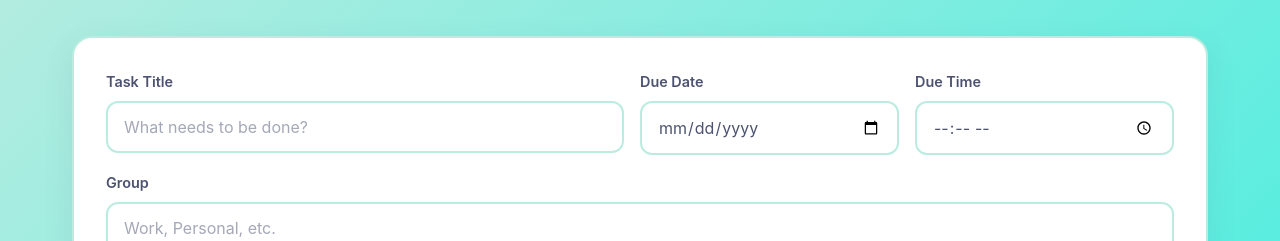
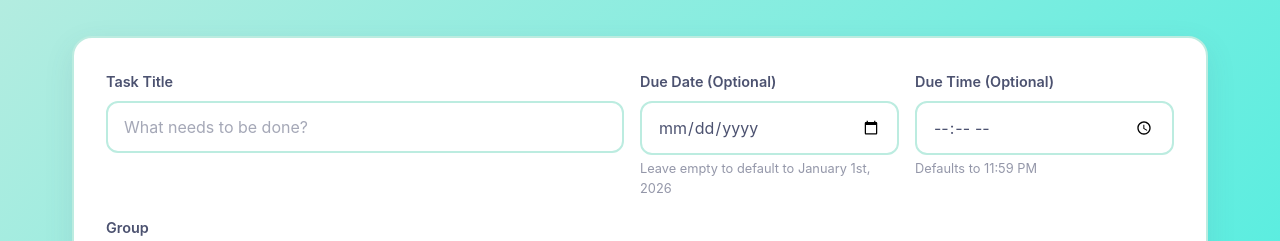
Before and after one commit to diagnosis/todo-frontend, a React (Vite) app: page / in a window 1280 px wide. Shown: the part 160-401 px from the top of the page. Built offline with nearby package versions, Linux system fonts and the light colour scheme; no server answers.

Commit message:
Auto-set Due Date to Next Year January 1st

```diff
--- a/src/App.jsx
+++ b/src/App.jsx
@@ -23,12 +23,17 @@ function App() {
         let fullDueDate = '';
 
         if (newTodo.due_date) {
-            // If time is provided, use it; otherwise default to 23:59 (end of day)
+            // If user provided a date, use it
             const time = newTodo.due_time || '23:59';
-            // Create local datetime string and convert to ISO
             const localDateTime = `${newTodo.due_date}T${time}:00`;
             const dateObj = new Date(localDateTime);
             fullDueDate = dateObj.toISOString();
+        } else {
+            // If no date provided, default to January 1st of next year at 23:59
+            const nextYear = new Date().getFullYear() + 1;
+            const time = newTodo.due_time || '23:59';
+            const defaultDate = new Date(`${nextYear}-01-01T${time}:00`);
+            fullDueDate = defaultDate.toISOString();
         }
 
         TodoService.createTodo({
@@ -79,23 +84,30 @@ function App() {
                         />
                     </div>
                     <div className="input-group">
-                        <label className="input-label">Due Date</label>
+                        <label className="input-label">Due Date (Optional)</label>
                         <input
                             className="form-input"
                             type="date"
                             value={newTodo.due_date}
                             onChange={e => setNewTodo({ ...newTodo, due_date: e.target.value })}
+                            placeholder="Defaults to Jan 1st next year"
                         />
+                        <small style={{ color: 'rgba(76, 82, 112, 0.6)', fontSize: '0.8rem', marginTop: '0.25rem' }}>
+                            Leave empty to default to January 1st, {new Date().getFullYear() + 1}
+                        </small>
                     </div>
                     <div className="input-group">
-                        <label className="input-label">Due Time</label>
+                        <label className="input-label">Due Time (Optional)</label>
                         <input
                             className="form-input"
                             type="time"
                             value={newTodo.due_time}
                             onChange={e => setNewTodo({ ...newTodo, due_time: e.target.value })}
-                            placeholder="Optional"
+                            placeholder="Defaults to 11:59 PM"
                         />
+                        <small style={{ color: 'rgba(76, 82, 112, 0.6)', fontSize: '0.8rem', marginTop: '0.25rem' }}>
+                            Defaults to 11:59 PM
+                        </small>
                     </div>
                 </div>
                 <div className="form-row">
```
